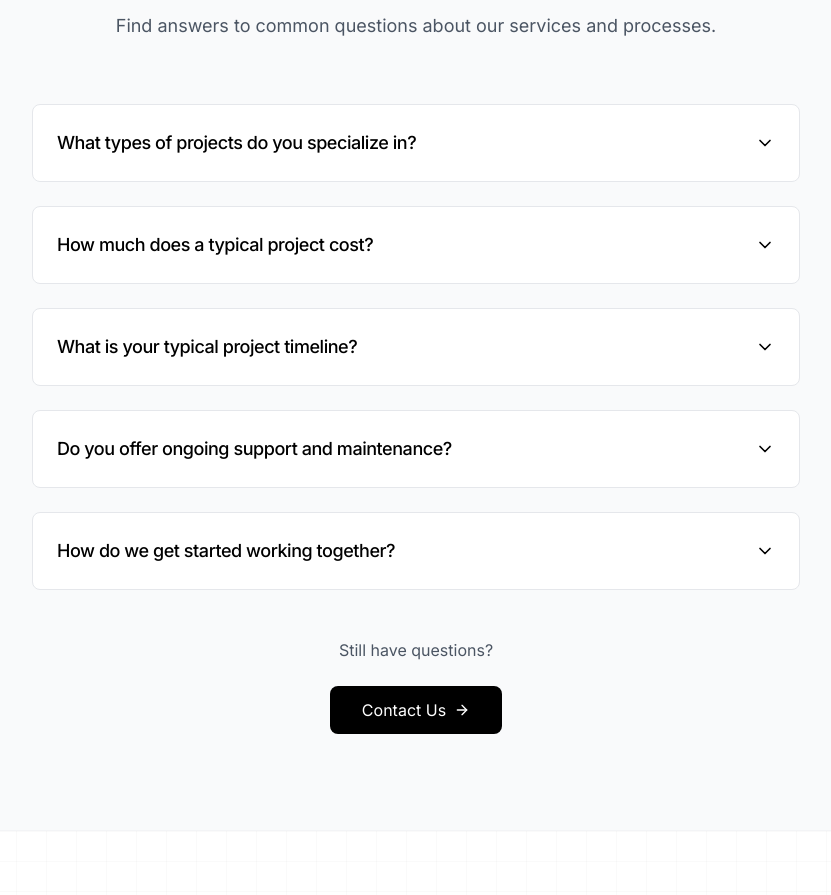
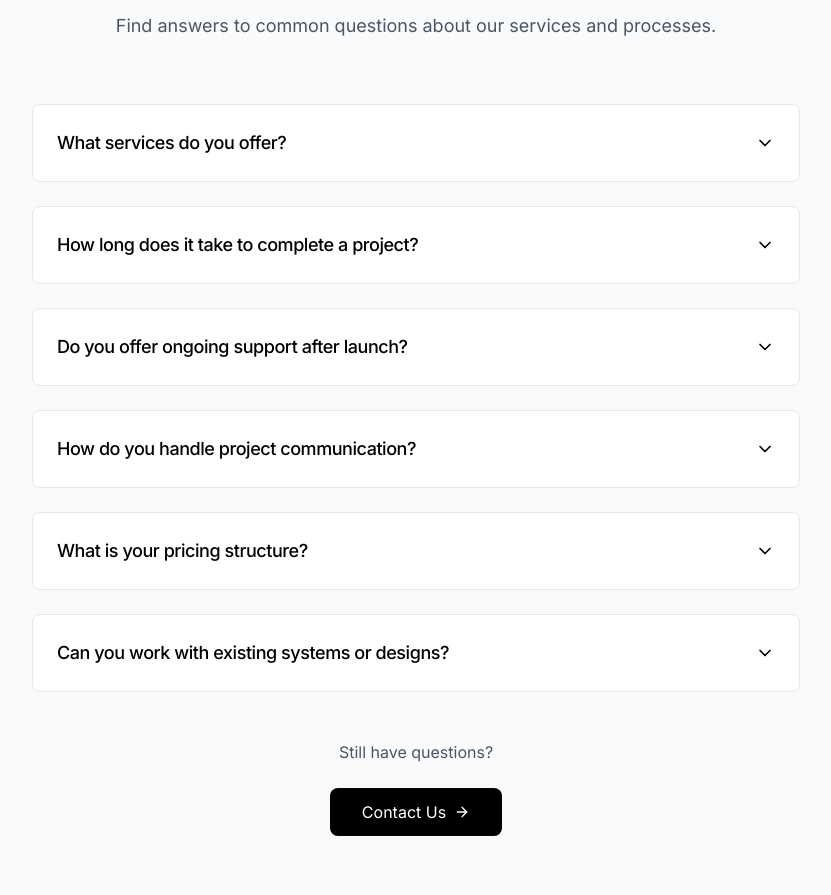
Before and after one commit to CaffeineCoders-sl/caffeinated-creativity, a React (Vite) app: page /contact in a window 1280 px wide. Shown: the part 2360-3255 px from the top of the page, without its empty margins (224-1055 px from the left). Built offline with nearby package versions, Linux system fonts and the light colour scheme.

Commit message:
Refactor: Update FAQ questions and answers for clarity and relevance on ContactPage

```diff
--- a/src/pages/ContactPage.tsx
+++ b/src/pages/ContactPage.tsx
@@ -90,25 +90,35 @@ const ContactPage = () => {
   // FAQ data
   const faqs = [
     {
-      question: "What types of projects do you specialize in?",
-      answer: "We specialize in web development, mobile applications, e-commerce solutions, UI/UX design, AI & ML integration, and comprehensive digital transformation projects. Our team has expertise across multiple industries including finance, healthcare, retail, and entertainment."
+      question: "What services do you offer?",
+      answer:
+        "We offer a comprehensive range of digital services including web design, web development, mobile app development, UI/UX design, graphic design, digital marketing, and content creation. Our team specializes in creating custom solutions tailored to your specific business needs.",
     },
     {
-      question: "How much does a typical project cost?",
-      answer: "Project costs vary widely depending on requirements, complexity, and scope. Our web development projects typically start at $5,000, while more complex applications or e-commerce solutions may range from $15,000 to $100,000+. We provide detailed estimates after understanding your specific needs."
+      question: "How long does it take to complete a project?",
+      answer:
+        "Project timelines vary depending on the scope and complexity. A simple website might take 2-4 weeks, while a complex web application could take 2-3 months. During our initial consultation, we'll provide you with a detailed timeline based on your specific requirements.",
     },
     {
-      question: "What is your typical project timeline?",
-      answer: "Our project timelines depend on scope and complexity. Simple websites may take 4-6 weeks, while complex applications typically require 3-6 months. We work with you to establish realistic milestones and keep you updated throughout the development process."
+      question: "Do you offer ongoing support after launch?",
+      answer:
+        "Yes, we provide comprehensive post-launch support and maintenance services. We offer various support packages that include regular updates, security monitoring, performance optimization, and content updates to ensure your digital product continues to perform optimally.",
     },
     {
-      question: "Do you offer ongoing support and maintenance?",
-      answer: "Yes, we offer various support and maintenance packages to ensure your project remains up-to-date, secure, and functioning optimally. Our support includes regular updates, security monitoring, performance optimization, and technical assistance."
+      question: "How do you handle project communication?",
+      answer:
+        "We believe in transparent and regular communication. Depending on your preference, we set up weekly or bi-weekly progress meetings, provide access to our project management tools, and assign a dedicated project manager who serves as your main point of contact throughout the development process.",
     },
     {
-      question: "How do we get started working together?",
-      answer: "Getting started is easy! Simply fill out our contact form with details about your project. Our team will reach out within 24-48 business hours to schedule an initial consultation. During this call, we'll discuss your goals, requirements, and answer any questions you may have."
-    }
+      question: "What is your pricing structure?",
+      answer:
+        "Our pricing is project-based and depends on the scope, complexity, and timeline. We provide detailed quotes after understanding your requirements through an initial consultation. We also offer flexible payment schedules, typically with an initial deposit and milestone-based payments.",
+    },
+    {
+      question: "Can you work with existing systems or designs?",
+      answer:
+        "Absolutely. We have extensive experience integrating with existing systems and working with established design guidelines. Whether you need to enhance an existing website, integrate with your CRM, or maintain brand consistency, our team can adapt to your current infrastructure and requirements.",
+    },
   ];
 
   // Toggle FAQ expansion
```
